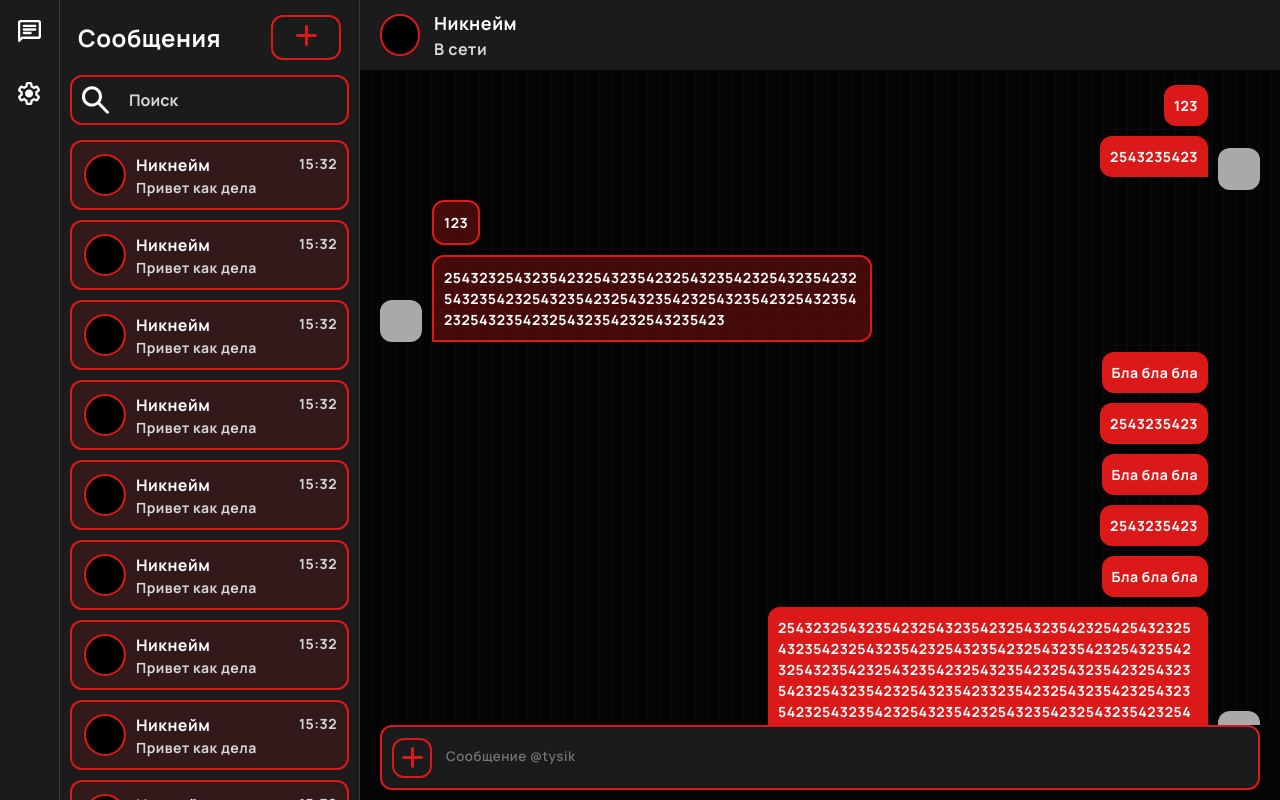
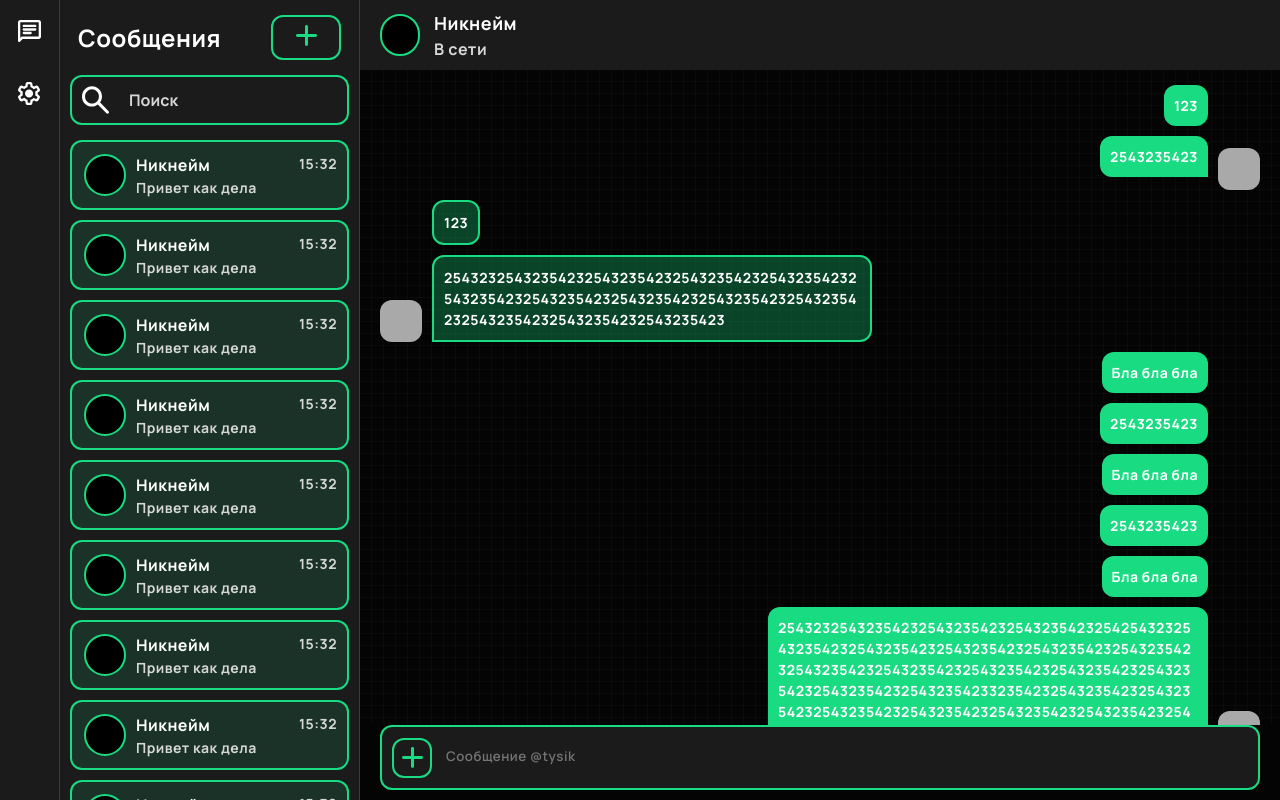
Before and after one commit to TysikGG/reflow, a Next.js app: page / in a window 1280 px wide. Built offline with nearby package versions, Linux system fonts and the light colour scheme.

Commit message:
green color

```diff
--- a/src/styles/global.css
+++ b/src/styles/global.css
@@ -1,8 +1,8 @@
 :root {
   --background: #1B1B1B;
-  --accent: #db1919;
-  --accent-30: #db19194d;
-  --accent-10: #dc18181e;
+  --accent: #19DB81;
+  --accent-30: #19db804d;
+  --accent-10: #18dc811e;
   --background-dark: #040404;
   --placeholder-color: #D7D7D7;
   --border-color: #3C3C3C;
```
